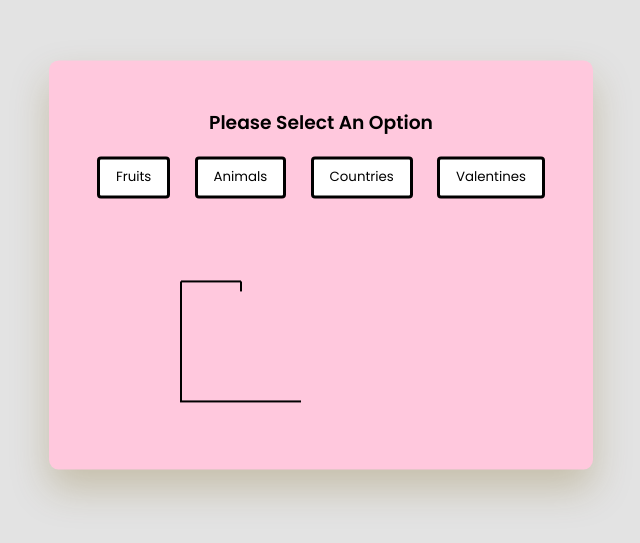
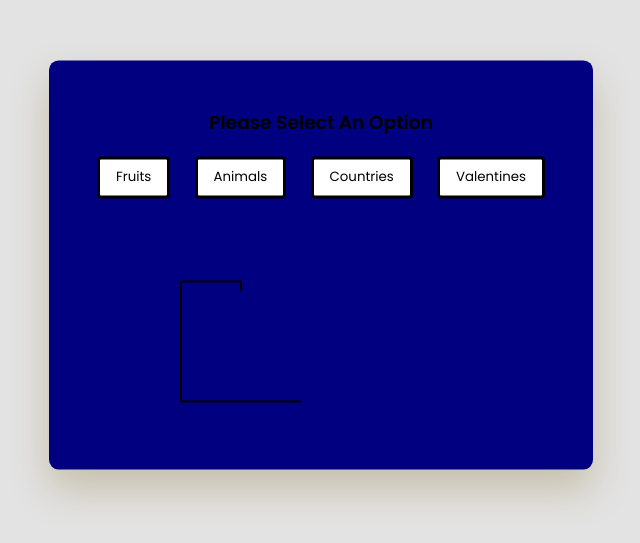
Before and after one commit to justjust1n1126/my-hangman-game, a plain HTML site: page index.html in a window 1280 px wide. Shown: the part 135-678 px from the top of the page, without its empty margins (319-959 px from the left). Drawn offline with Linux system fonts and the light colour scheme.

Commit message:
Update style.css

```diff
--- a/style.css
+++ b/style.css
@@ -9,7 +9,7 @@
   }
   .container {
     font-size: 16px;
-    background-color: #ffc8dd;
+    background-color: #000080;
     width: 90vw;
     max-width: 34em;
     position: absolute;
```
